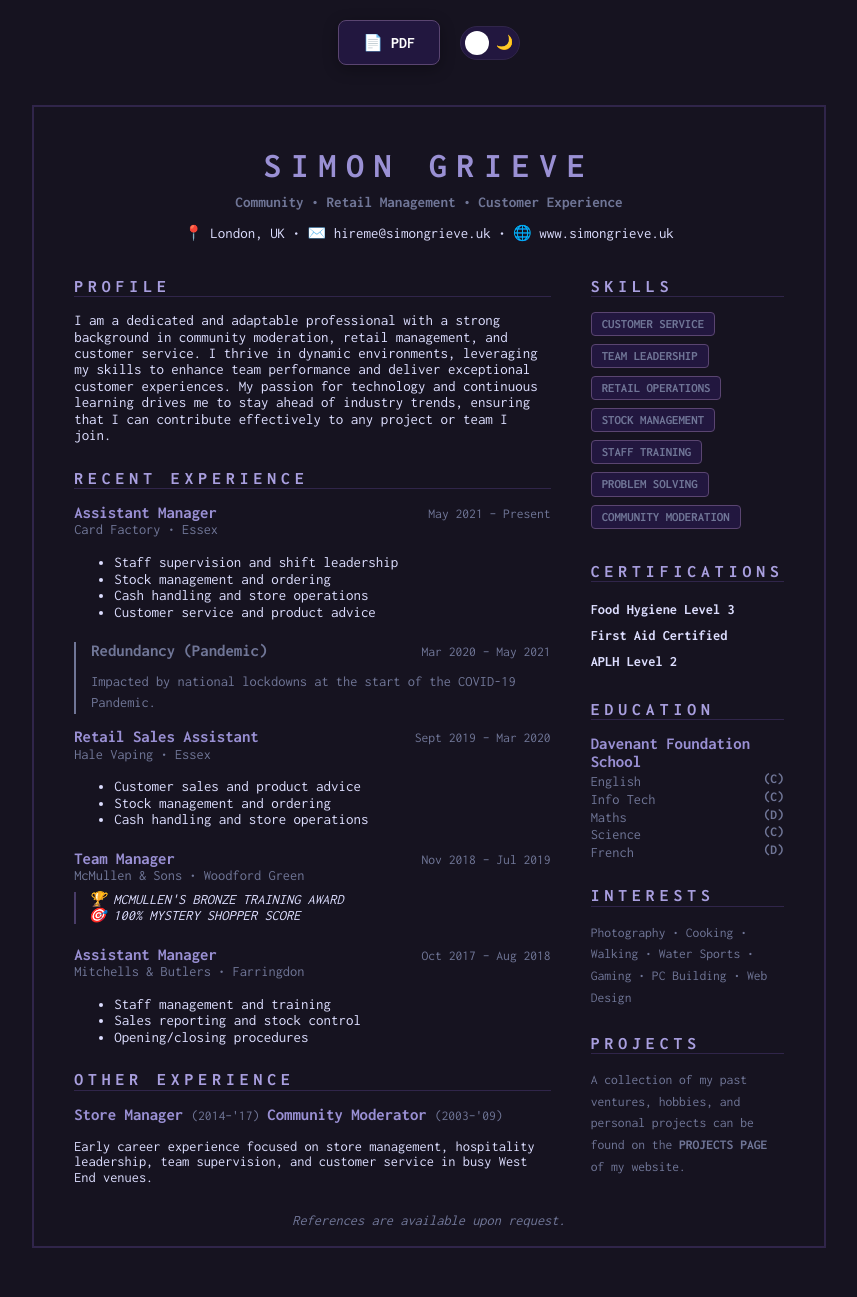
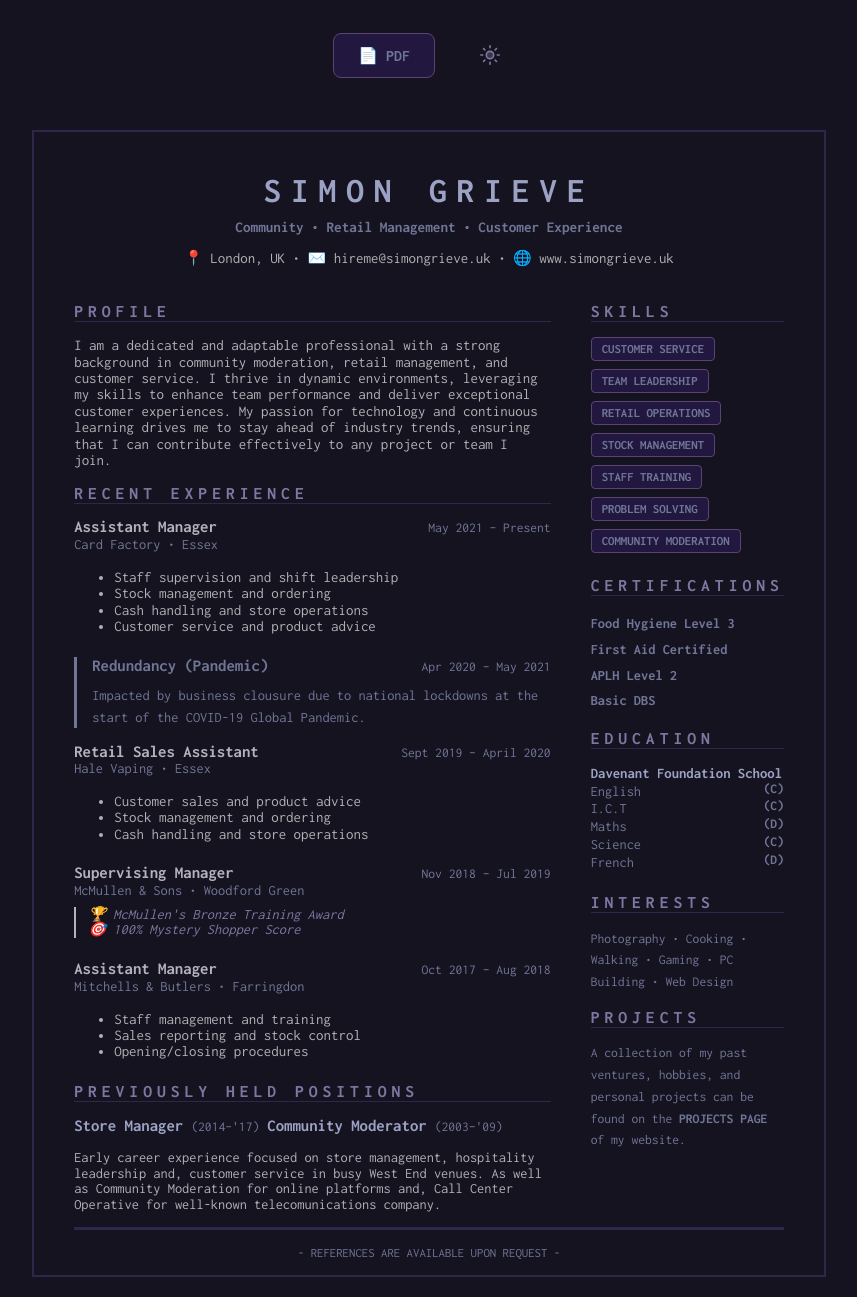
Before and after one commit to SENPIEMAN/simongrieve.uk, a Jekyll site: the page CV/index.html, which Jekyll copies as it is, in a window 1280 px wide. Shown: the whole page, without its empty margins (211-1068 px from the left). Built offline with Jekyll 4.4.1, drawn with Linux system fonts in a browser that asks for light colours; before the commit the page ends 1268 px from its top, so only the background shows below that.

Commit message:
📃 The CV update 📃 Still one-page 🎨 Colour Matches site pallet 🌓 Light/Dark toggle also matches 🔁 Added Transitions 🔧 Made layout tweaks 👷‍♂️ Added additional Job info 🏫 Made Education easier to read 🦶🏻 Footer made neater 🎚️ Corrected the toggle script as it was moved

```diff
--- a/CV/index.html
+++ b/CV/index.html
@@ -6,16 +6,21 @@
     <title>Simon Grieve - CV</title>
     <link href="https://fonts.googleapis.com/css2?family=Inconsolata:wght@300;400;700&display=swap" rel="stylesheet">
     <style>
+/*
+I can't be bothered converting this page to Jekyll or adding the stylesheet to SCSS yet.
+I only want it for the PDF export, anyway...
+*/
 :root {
     --bg: #161320;
     --card: #4a4154c2;
     --button: #22173F;
-    --title: #9a90d4;
+    --title: #9ca2c4;
+    --subtitle: #7d77a2;
     --track: #5a4571;
     --border: #30254A;
-    --text: #DDDEFF;
+    --text: #b0b0b5;
     --muted: #707697;
-    --accent: #493c68;
+    --accent: #B2B3BD;
     --font-sans: "Inconsolata", sans-serif;
     --font-mono: "Inconsolata", monospace;
 }
@@ -24,11 +29,14 @@
     --bg: #ffffff;
     --card: #f4f4f4;
     --text: #1a1a1a;
-    --title: #393A40;
+    --title: #46484F;
+    --track: #424040;
+    --subtitle: #46484F;
     --muted: #4a4a4a;
     --border: #cccccc;
-    --track: #eeeeee;
+    --track: #494747;
     --button: #e0e0e0;
+    --shadow: 0 5px 7px -3px rgba(0, 0, 0, 0.403);
 }
 
 [data-theme="light"] h1,
@@ -50,6 +58,7 @@ body {
     margin: 0;
     padding: 0;
     line-height: 1.1;
+    transition: 6s;
 }
 
 /* --- Layout Containers --- */
@@ -60,6 +69,7 @@ body {
     margin: 20px auto;
     padding-bottom: 0px; /* Extra space for footer */
     background-color: var(--bg);
+    transition: 6s;
     border: 2px solid var(--border);
 
 }
@@ -86,17 +96,17 @@ h1 {
     margin: 0;
     letter-spacing: 10px;
     text-transform: uppercase;
+    transition: 6s;
     font-size: clamp(1.5rem, 5vw, 2.2rem); /* Fluid sizing */
 }
 
 h2 {
     font-family: var(--font-mono);
-    color: #a99fdf;
+    color: var(--subtitle);
     font-size: 1.1rem;
     border-bottom: 1px solid var(--border);
-    margin-top: 25px;
-    margin-bottom: 15px;
     letter-spacing: 5px;
+    transition: 6s;
     text-transform: uppercase;
 }
 h3 {
@@ -111,6 +121,7 @@ p, li {
     font-family: var(--font-mono);
     font-size: 0.935rem;
     color: var(--text);
+    transition: 5s;
 }
 
 a {
@@ -144,15 +155,16 @@ font-weight: 700;
     gap: 5px;
 }
 .job-title-past { font-weight: bold; color: var(--title); font-size: 1.05rem; }
-.job-title { font-weight: bold; color: var(--title); font-size: 1.05rem; }
+.job-title { font-weight: bold; color: var(--accent); font-size: 1.05rem; transition: 6s;}
 .job-date { font-family: var(--font-mono); font-size: 0.85rem; color: var(--muted); }
 .company { color: var(--muted); font-size: 0.9rem; margin-bottom: 8px; }
 
 .redundancy {
     color: var(--muted);
     font-size: 0.9rem;
+    font-style: unset;
     margin-top: 8px;
-    border-left: 2px solid var(--muted);
+    border-left: 3px solid var(--muted);
     padding-left: 15px;
 }
 .redundancy-header {
@@ -172,37 +184,28 @@ font-weight: 700;
     color: var(--muted);
     text-transform: uppercase;
     font-weight: 600;
+    transition: 6s;
     padding: 4px 10px;
     margin: 0 4px 8px 0;
     border-radius: 4px;
     font-size: 0.8rem;
+    box-shadow: var(--shadow);
 }
-.interests-tag {
-    display: inline-block;
-    background: var(--button);
-    border: 1px solid var(--track);
-    color: var(--muted);
-    text-transform: uppercase;
-    font-weight: 700;
-    padding: 4px 10px;
-    margin: 0 4px 8px 0;
-    border-radius: 4px;
-    font-size: 0.8rem;
-}
+
 .achievement {
     font-style: italic;
-    text-transform: uppercase;
-    color: var(--text);
+    text-transform: capitalize;
+    color: var(--subtitle);
     font-size: 0.9rem;
     margin-top: 8px;
     border-left: 2px solid var(--accent);
     padding-left: 12px;
 }
-.education { margin-bottom: 22px; }
+.education { margin-bottom: 22px;}
 
-.edu { color: var(--muted); font-size: 0.9rem; margin-bottom: 8px; position-anchor: left;}
-.edu-mark { font-weight: bolder; font-family: var(--font-mono); font-size: 0.85rem; color: var(--muted); float: right; }
-
+.edu { color: var(--muted); font-size: 0.9rem; margin-bottom: 8px; margin-top: 10px; position-anchor: left;}
+.edu-mark { font-weight: bold; font-family: var(--font-mono); font-size: 0.85rem; color: var(--muted); float: right; }
+.school { font-weight: bold; color: var(--title); font-size: 0.92rem;}
 
 /* --- Interface Layout --- */
 .interface-controls {
@@ -211,50 +214,67 @@ font-weight: 700;
     justify-content: center;
     gap: 20px;
     padding: 20px;
-    background: var(--bg);
 }
 
 
 
 /* --- Toggle Switch Styling --- */
-.theme-switch {
-    display: inline-block;
-    height: 34px;
-    position: relative;
-    width: 60px;
+.theme-toggle {
+  background: none;
+  border: 0;
+  padding: 4px;
+  margin: 0;
+  display: flex;
+  align-items: center;
+  justify-content: center;
+  cursor: pointer;
+
+  color: inherit;
+
+  .theme-icon {
+    width: 22px;
+    height: 22px;
+    fill: var(--card);
+    stroke: var(--subtitle);
+    stroke-width: 1.8;
+    stroke-linecap: round;
+    stroke-linejoin: round;
+
+    transition:
+      opacity 0.2s ease,
+      transform 2s ease;
+  }
+
+  .theme-icon-moon {
+    display: none;
+  }
+
+  &:hover .theme-icon {
+    transform: translateY(-2px);
+  }
+
+  &:focus-visible {
+    outline: 1px solid currentColor;
+    outline-offset: 4px;
+  }
 }
+hr {
 
-.theme-switch input { display: none; }
+  border: none;
 
-.slider {
-    background-color: var(--button);
-    bottom: 0;
-    cursor: pointer;
-    left: 0;
-    position: absolute;
-    right: 0;
-    top: 0;
-    transition: .4s;
-    border-radius: 34px;
-    border: 1px solid var(--border);
-    display: flex;
-    align-items: center;
-    justify-content: space-around;
+  border-bottom: 3px dashed var(--border);
+
+  margin: 0;
+
+  clear: both;
+
+  &.hard {
+
+    border-bottom-style: solid;
+
+  }
+
 }
-
-.slider:before {
-    background-color: white;
-    bottom: 4px;
-    content: "";
-    height: 24px;
-    left: 4px;
-    position: absolute;
-    transition: .4s;
-    width: 24px;
-    border-radius: 50%;
-    z-index: 2;
-}
-
 input:checked + .slider { background-color: var(--accent); }
 input:checked + .slider:before { transform: translateX(26px); }
 
@@ -266,7 +286,6 @@ input:checked + .slider:before { transform: translateX(26px); }
         position: sticky;
         top: 0;
         z-index: 1000;
-        border-bottom: 1px solid var(--border);
     }
 }
 /* =========================================================
@@ -325,20 +344,23 @@ input:checked + .slider:before { transform: translateX(26px); }
 .download-btn {
     background: var(--button);
     border: 1px solid var(--track);
-    color: white;
+    color: var(--muted);
     padding: 12px 24px;
     border-radius: 8px;
     font-family: var(--font-mono);
     font-size: 1rem;
     font-weight: bold;
     cursor: pointer;
-    box-shadow: 0 4px 15px rgba(0, 0, 0, 0.3);
-    transition: transform 0.2s ease, background 0.2s ease;
+    box-shadow: var(--shadow);
+    transition: transform 2s ease, background 2s ease;
 }
 
 .download-btn:hover {
-    background: #5a4a82; /* Slightly lighter than accent */
-    transform: translateY(-2px);
+    background: var(--muted); /* Slightly lighter than accent */
+    transform: translateY(-8px);
+    color: var(--accent);
+    box-shadow: var(--shadow);
+    border: var(--bg);
 }
 
 .download-btn:active {
@@ -351,7 +373,6 @@ input:checked + .slider:before { transform: translateX(26px); }
         position: sticky;
         top: 0;
         z-index: 100;
-        border-bottom: 1px solid var(--border);
         padding: 15px;
     }
 
@@ -374,13 +395,31 @@ input:checked + .slider:before { transform: translateX(26px); }
         <span>📄</span> PDF
     </button>
 
-    <label class="theme-switch" for="checkbox">
-        <input type="checkbox" id="checkbox" />
-        <div class="slider">
-            <span class="icon sun">☀️</span>
-            <span class="icon moon">🌙</span>
-        </div>
-    </label>
+<div class="interface-controls">
+  <button
+    class="theme-toggle"
+    id="theme-toggle"
+    type="button"
+    aria-label="Switch to dark mode"
+  >
+    <svg class="theme-icon theme-icon-sun" viewBox="0 0 24 24" aria-hidden="true">
+      <circle cx="12" cy="12" r="4"></circle>
+      <path d="M12 2v2"></path>
+      <path d="M12 20v2"></path>
+      <path d="m4.93 4.93 1.41 1.41"></path>
+      <path d="m17.66 17.66 1.41 1.41"></path>
+      <path d="M2 12h2"></path>
+      <path d="M20 12h2"></path>
+      <path d="m6.34 17.66-1.41 1.41"></path>
+      <path d="m19.07 4.93-1.41 1.41"></path>
+    </svg>
+
+    <svg class="theme-icon theme-icon-moon" viewBox="0 0 24 24" aria-hidden="true">
+      <path d="M21 12.79A9 9 0 1 1 11.21 3
+               7 7 0 0 0 21 12.79z"></path>
+    </svg>
+  </button>
+</div>
 </div>
     <div class="page">
         <header>
@@ -412,15 +451,15 @@ input:checked + .slider:before { transform: translateX(26px); }
                 <div class="redundancy">
                     <div class="redundancy-header">
                         <span class="job-title" style="color: var(--muted);">Redundancy (Pandemic)</span>
-                        <span class="job-date">Mar 2020 – May 2021</span>
+                        <span class="job-date">Apr 2020 – May 2021</span>
                     </div>
-                    <p style="font-size: 0.9rem; color: var(--muted); line-height: 1.5; position: relative; bottom: 0; width: 100%; margin-top: 10px;">Impacted by national lockdowns at the start of the COVID-19 Pandemic.</p>
+                    <p style="font-size: 0.9rem; color: var(--muted); line-height: 1.5; position: relative; bottom: 0; width: 100%; margin-top: 10px;">Impacted by business clousure due to national lockdowns at the start of the COVID-19 Global Pandemic.</p>
                 </div>
 
                 <div class="job-entry">
                     <div class="job-header">
                         <span class="job-title">Retail Sales Assistant</span>
-                        <span class="job-date">Sept 2019 – Mar 2020</span>
+                        <span class="job-date">Sept 2019 – April 2020</span>
                     </div>
                     <div class="company">Hale Vaping • Essex</div>
                     <ul>
@@ -433,7 +472,7 @@ input:checked + .slider:before { transform: translateX(26px); }
 
                 <div class="job-entry">
                     <div class="job-header">
-                        <span class="job-title">Team Manager</span>
+                        <span class="job-title">Supervising Manager</span>
                         <span class="job-date">Nov 2018 – Jul 2019</span>
                     </div>
                     <div class="company">McMullen & Sons • Woodford Green</div>
@@ -455,11 +494,11 @@ input:checked + .slider:before { transform: translateX(26px); }
                         <li>Opening/closing procedures</li>
                     </ul>
                 </div>
-                            <h2>Other Experience</h2>
+                            <h2>Previously Held Positions</h2>
                         <span class="job-title-past">Store Manager</span> <span class="job-date"> (2014–'17)</span>
                         <span class="job-title-past">Community Moderator</span> <span class="job-date">(2003–'09)</span>
 
-<p style="font-size: 0.9rem; line-height: 1.1;">Early career experience focused on store management, hospitality leadership, team supervision, and customer service in busy West End venues.</p>
+<p style="font-size: 0.9rem; line-height: 1.1;">Early career experience focused on store management, hospitality leadership and, customer service in busy West End venues. As well as Community Moderation for online platforms and, Call Center Operative for well-known telecomunications company.</p>
             </div>
 
             <div class="side-col">
@@ -473,19 +512,20 @@ input:checked + .slider:before { transform: translateX(26px); }
                 <div class="skill-tag">Community Moderation</div>
 
                 <h2>Certifications</h2>
-                <p style="font-size: 0.9rem; line-height: 1.8;">
+                <p style="font-size: 0.9rem; line-height: 1.8; color: var(--muted)">
                     <strong>Food Hygiene Level 3</strong><br>
                     <strong>First Aid Certified</strong><br>
-                    <strong>APLH Level 2</strong>
+                    <strong>APLH Level 2</strong><br>
+                    <strong>Basic DBS</strong>
                 </p>
 
                 <h2>Education</h2>
 
-                    <span class="job-title">Davenant Foundation School</span>
+                    <span class="school">Davenant Foundation School</span>
                     <div class="education">
                         <span class="edu">English</span>
                         <span class="edu-mark">(C)</span><br>
-                        <span class="edu">Info Tech</span>
+                        <span class="edu">I.C.T</span>
                         <span class="edu-mark">(C)</span><br>
                         <span class="edu">Maths</span>
                         <span class="edu-mark">(D)</span><br>
@@ -496,17 +536,17 @@ input:checked + .slider:before { transform: translateX(26px); }
                         </div>
                         <h2>Interests</h2>
      <p style="font-size: 0.85rem; color: var(--muted); line-height: 1.6;">
-                    Photography • Cooking • Walking • Water Sports • Gaming • PC Building • Web Design
+                    Photography • Cooking • Walking • Gaming • PC Building • Web Design
                 </p>
                 <h2>Projects</h2>
-                    <p style="font-size: 0.85rem; color: var(--muted); line-height: 1.6;">A collection of my past ventures, hobbies, and personal projects can be found on the <a href="/projects/">Projects page</a> of my website.
+                    <p style="font-size: 0.85rem; color: var(--muted); line-height: 1.6;">A collection of my past ventures, hobbies, and personal projects can be found on the <a href="https://simongrieve.uk/projects/">Projects page</a> of my website.
                 </p>
             </div>
 
         </div>
-
-<p style="font-size: 0.9rem; color: var(--muted); line-height: 1.5; position: relative; bottom: 0; float: center; width: 100%; text-align: center; margin-top: 10px;">
-    <i>References are available upon request.</i>
+  <hr class="hard">
+<p style="font-size: 0.8rem; text-transform: uppercase; color: var(--muted); line-height: 1.5; position: relative; bottom: 0; float: center; width: 100%; text-align: center;">
+    - References are available upon request -
   </p>
     </div>
 
```
